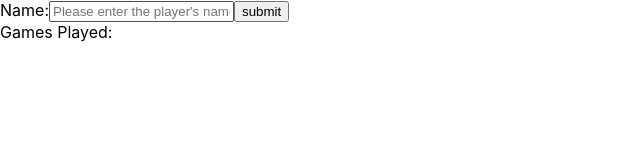
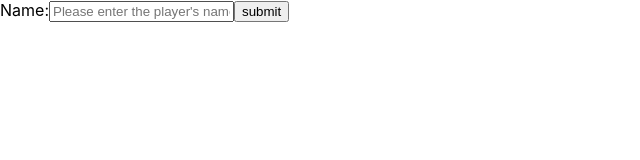
Before and after one commit to StinCodes/nba-stat-search, a React (Create React App) app: page / in a window 1280 px wide. Shown: the top 160 px of the page, without its empty margins (0-640 px from the left). Built offline with nearby package versions, Linux system fonts and the light colour scheme; no server answers.

Commit message:
solved games played bug, now displaying data on page, need to add other stats

```diff
--- a/src/App.js
+++ b/src/App.js
@@ -74,12 +74,10 @@ function App() {
         </label>
         <input type="submit" value="submit" />
       </form>
-      {/* {playerStats["games_played"] !== undefined && (
-        <div>
-          Games Played: {playerStats["games_played"]}
-        </div>
-      )} */}
-      Games Played: {playerStats["pts"]}
+      {/* Games Played: {playerStats["games_played"]} */}
+      {playerStats && Object.keys(playerStats).length > 0 && (
+        <div>Games Played: {playerStats["games_played"]}</div>
+      )}
     </div>
   );
 }
```
